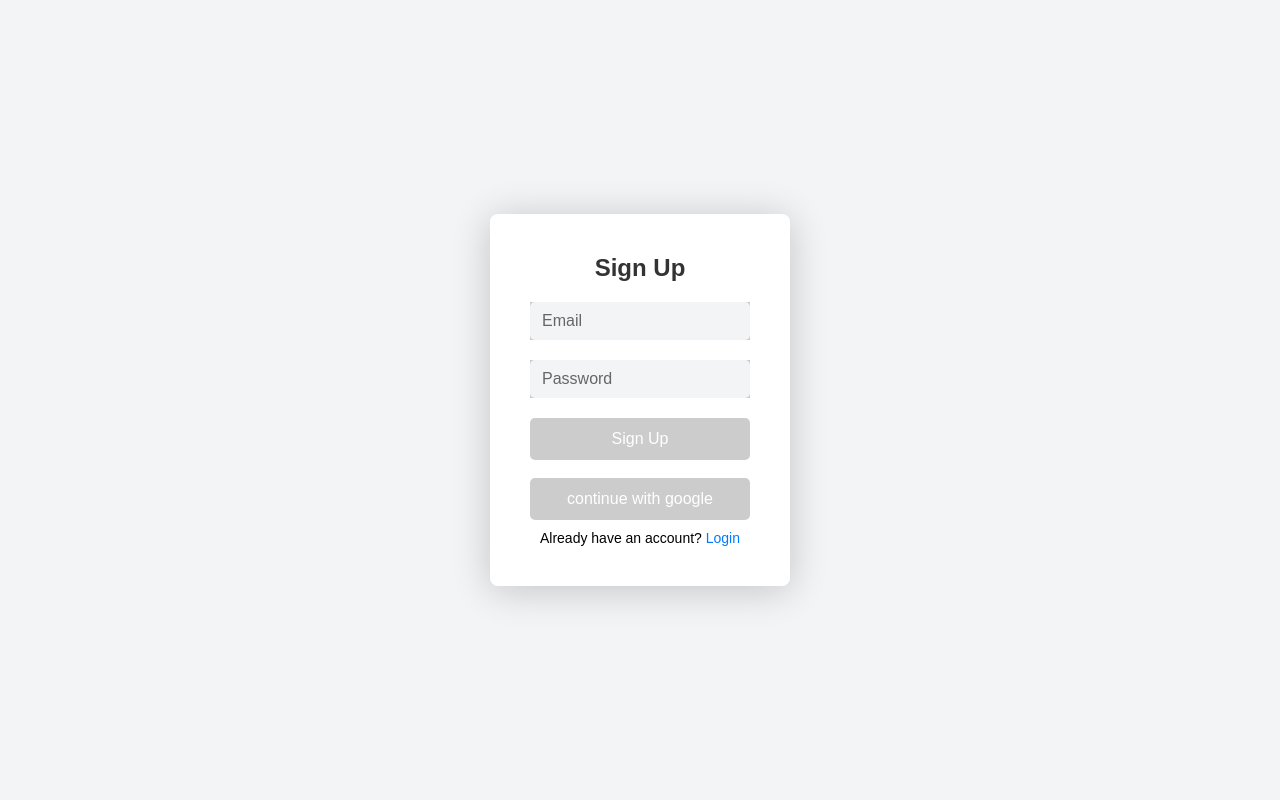
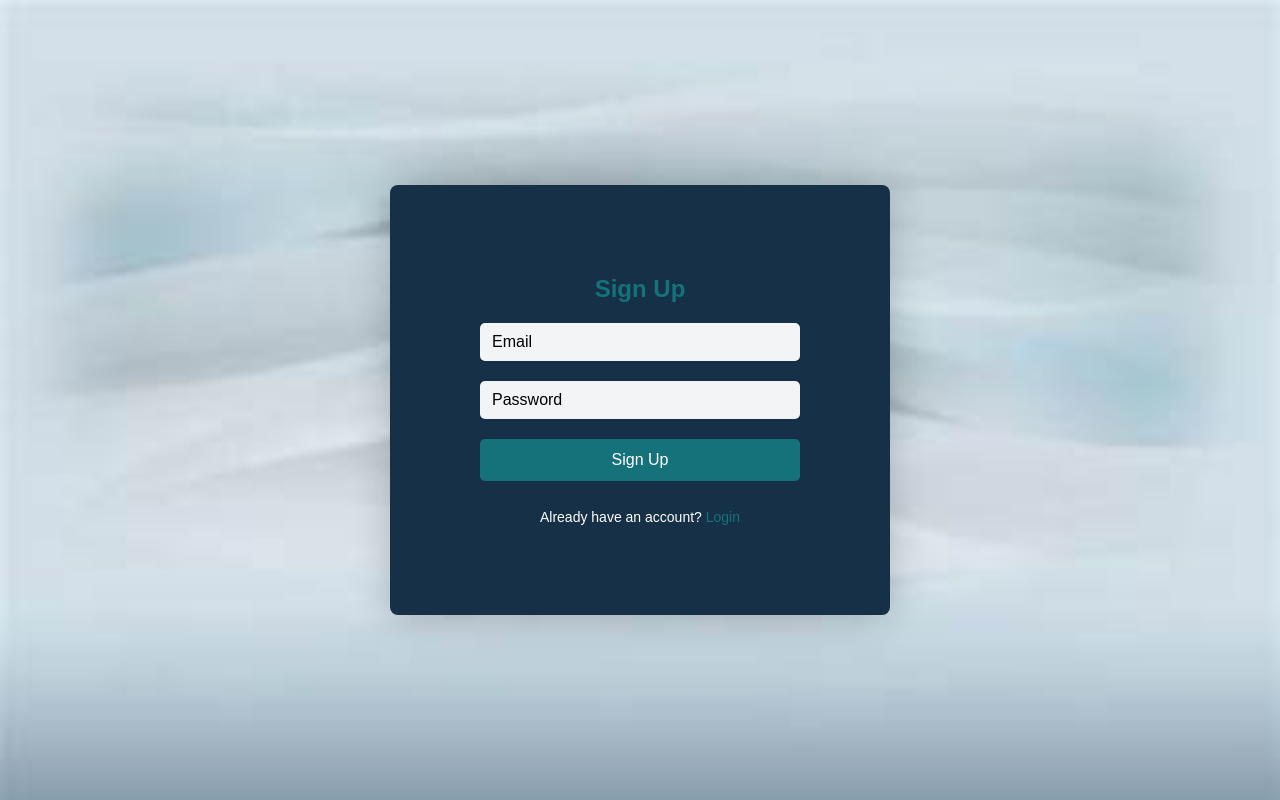
Before and after one commit to hoorainshahid/e-commerce-website-, a plain HTML site: page sign-up.html in a window 1280 px wide. Drawn offline with Linux system fonts and the light colour scheme.

Commit message:
add css styling

```diff
--- a/login.css
+++ b/login.css
@@ -15,7 +15,9 @@
     justify-content: center;
     min-height: 100vh;
     background-color: #f3f4f6;
-
+    background-image: url(./images/th.jpeg);
+background-repeat: no-repeat;
+background-size: cover;
   }
 
   #form-container {
@@ -25,17 +27,18 @@
   }
 
   #form-box {
-    background-color: #ffffff;
-    padding: 40px;
+    /* background-color: #ffffff; */
+    padding: 90px;
+    background-color: #163047;
     border-radius: 8px;
     box-shadow: 0 4px 38px rgba(0, 0, 0, 0.2);
-    width: 300px;
+    width: 500px;
   }
 
   h2 {
     margin-bottom: 20px;
     font-size: 24px;
-    color: #333;
+    color:#15727a;
     text-align: center;
   }
 
@@ -60,7 +63,7 @@
     position: absolute;
     top: 10px;
     left: 12px;
-    color: #666;
+    color: black;
     pointer-events: none;
     transition: 0.3s;
   }
@@ -79,15 +82,15 @@
     font-size: 16px;
     color: #ffffff;
     border: none;
-    background-color: rgba(0, 0, 0, 0.2) !important;
-background-color: #007bff;
+    background-color: rgba(0, 0, 0, 0.2);
+background-color: #15727a;
     border-radius: 5px;
     cursor: pointer;
     transition: 0.3s;
   }
 
   button:hover {
-    background-color: #0056b3;
+    background-color: #15bbc6;
   }
 
   .switch {
--- a/sign-up.html
+++ b/sign-up.html
@@ -29,9 +29,9 @@
           <button type="submit">Sign Up</button>
           <br>
           <br>
-          <button type="submit" id="google">continue with google</button>
+          <!-- <button type="submit" id="google">continue with google</button> -->
 
-          <p class="switch">Already have an account? <a href="./index.html">Login</a></p>
+          <p class="switch " style="color: white;">Already have an account? <a href="./index.html" style="color: #15727a;">Login</a></p>
 
         </form>
       </div>
```
Also changed, not shown: index.html (+1 -1 lines), images/th.jpeg (added).
